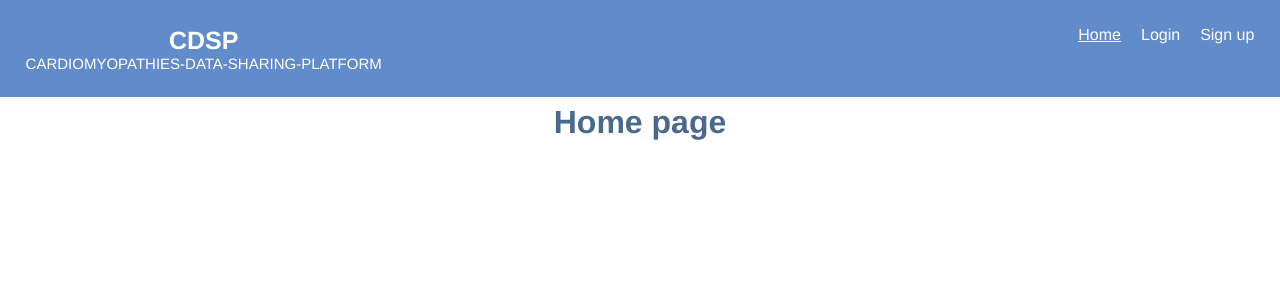
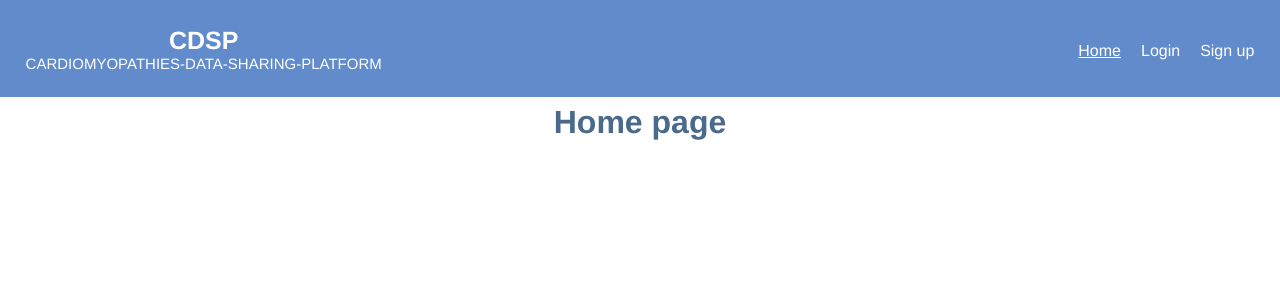
Before and after one commit to Group-10-Vue-Assignment/Cardiomyopathies-Data-Sharing-Platform, a Vue app: page / in a window 1280 px wide. Shown: the top 300 px of the page. Built offline with nearby package versions, Linux system fonts and the light colour scheme; no server answers; what vue3-apexcharts would draw is missing.

Commit message:
fix navbat for non user

```diff
--- a/src/components/NavBar.vue
+++ b/src/components/NavBar.vue
@@ -6,7 +6,7 @@
         <p class="slogan">Cardiomyopathies-Data-Sharing-Platform</p>
       </div>
       <div class="nav-items">
-        <div v-if="!user">
+        <div v-if="!user" class="non-user">
           <router-link class="nav-item" to="/">Home</router-link>
           <router-link class="nav-item" to="/login">Login</router-link>
           <router-link class="nav-item" to="/signup">Sign up</router-link>
@@ -63,6 +63,10 @@ export default {
   margin-top: 16px;
 }
 
+.non-user {
+  display: flex;
+}
+
 .logo {
   font-size: 25px;
   color: white;
@@ -87,6 +91,7 @@ export default {
 
 .nav-item {
   color: white;
+  margin-top: 16px;
   margin-left: 20px;
 
   text-decoration: none;
```
